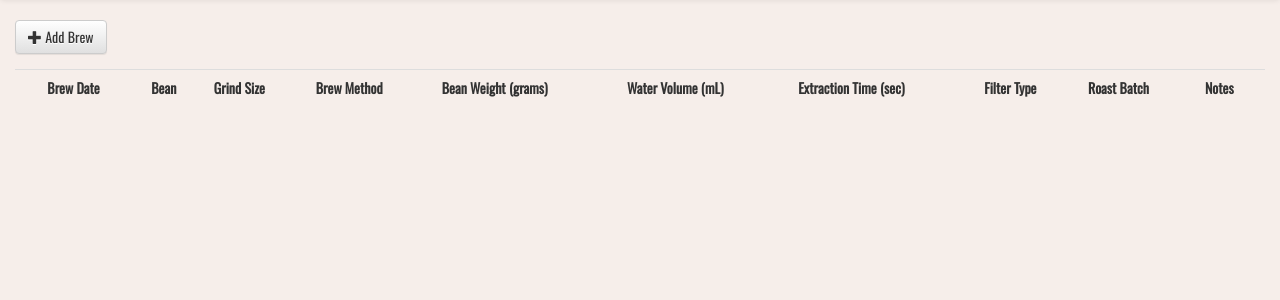
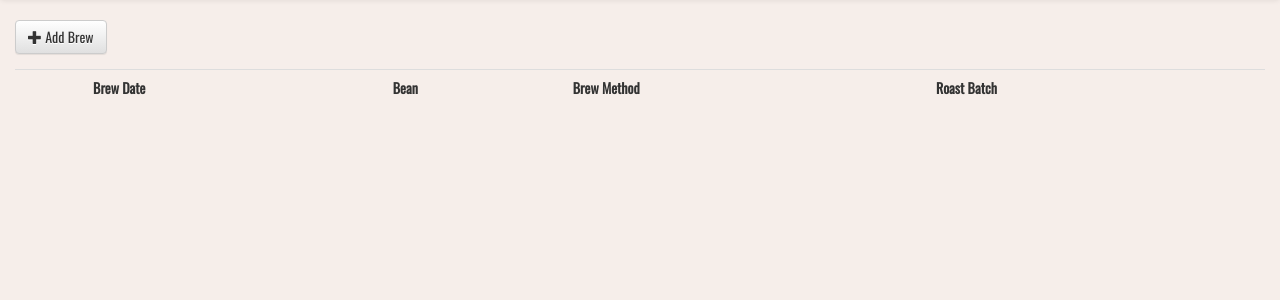
Before and after one commit to BouncyNudibranch/bean-counter, a Python web app: template app/templates/brew_list.html in a window 1280 px wide. Shown: the part 52-352 px from the top of the page. Run offline with Jinja, Linux system fonts and the light colour scheme; the template is opened without the code that fills it, so the values that code supplies are empty; some libraries are stand-ins or nearby versions.

Commit message:
removed columns from brew list

```diff
--- a/app/templates/brew_list.html
+++ b/app/templates/brew_list.html
@@ -22,14 +22,8 @@
                     <th></th>
                     <th>Brew Date</th>
                     <th>Bean</th>
-                    <th>Grind Size</th>
                     <th>Brew Method</th>
-                    <th>Bean Weight (grams)</th>
-                    <th>Water Volume (mL)</th>
-                    <th>Extraction Time (sec)</th>
-                    <th>Filter Type</th>
                     <th>Roast Batch</th>
-                    <th>Notes</th>
                 </tr>
             {% for brew in brews.items %}
                 <tr>
@@ -47,12 +41,7 @@
                     </td>
                     <td>{{ brew.brew_date }}</td>
                     <td><a href="#bean-{{ brew.bean.id }}">{{ brew.bean.name }}</a></td>
-                    <td>{{ brew.grind_size_str() }}</td>
                     <td>{{ brew.brew_method_str() }}</td>
-                    <td>{{ brew.bean_dose }}</td>
-                    <td>{{ brew.water_dose }}</td>
-                    <td>{{ brew.extraction_time }}</td>
-                    <td>{{ brew.filter_type_str() }}</td>
                     <td>
                     {% if brew.roast is not none %}
                         <a href="#roast-{{ brew.roast.id }}">{{ brew.roast.roast_date }}</a>
@@ -60,7 +49,6 @@
                         N/A
                     {% endif %}
                     </td>
-                    <td>{{ brew.notes }}</td>
                 </tr>
             {% endfor %}
             </table>
```
